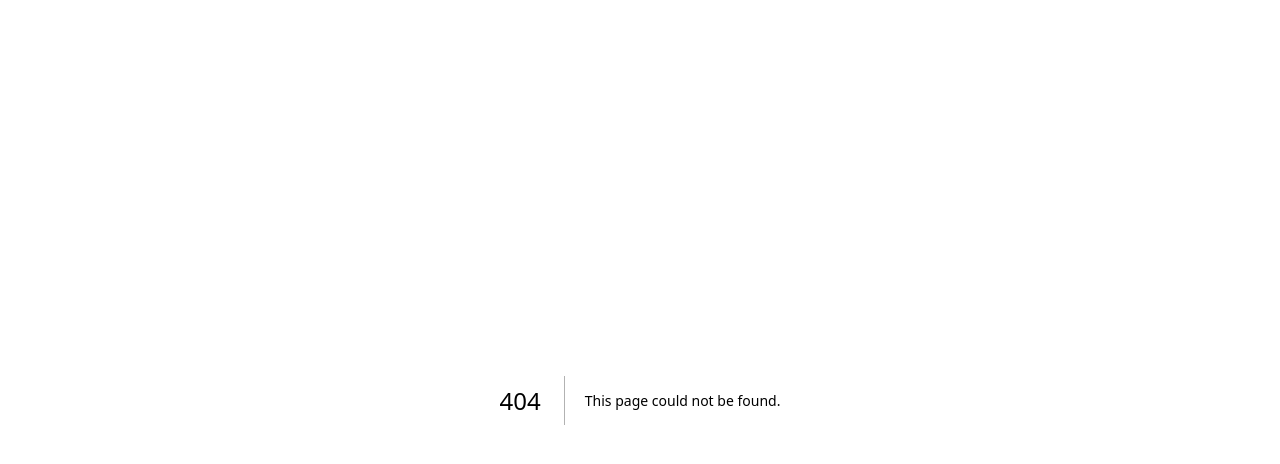
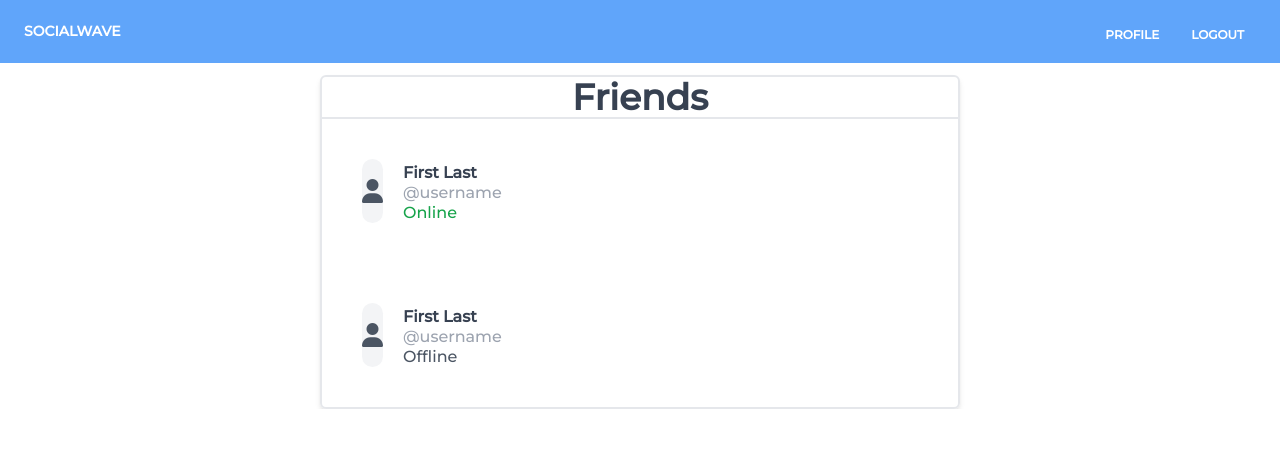
Before and after one commit to jll38/social-wave, a Next.js app: page /friends in a window 1280 px wide. Before the commit this address had no page. Shown: the top 464 px of the page. Built offline with nearby package versions, Linux system fonts and the light colour scheme.

Commit message:
friends page, general styling and content

```diff
--- a/src/components/FeedFriend.tsx
+++ b/src/components/FeedFriend.tsx
@@ -3,11 +3,15 @@ import { UserPicture } from "./UserPicture";
 export function FeedFriend({ ...props }) {
   return (
     <div className="p-2 flex">
-      <UserPicture size={12} user={""} textSize={"md"}/>
-      <span className="relative flex h-3 w-3 -left-3">
-        <span className="animate-ping absolute inline-flex h-full w-full rounded-full bg-green-400 opacity-75"></span>
-        <span className="relative inline-flex rounded-full h-3 w-3 bg-green-500"></span>
-      </span>
+      <UserPicture size={12} user={""} textSize={"md"} />
+      {props.online ? (
+        <span className="relative flex h-3 w-3 -left-3">
+          <span className="animate-ping absolute inline-flex h-full w-full rounded-full bg-green-400 opacity-75"></span>
+          <span className="relative inline-flex rounded-full h-3 w-3 bg-green-500"></span>
+        </span>
+      ) : (
+        <span className="relative flex h-3 w-3 -left-3"></span>
+      )}
       <div className="leading-4 relative top-2">
         <p>{props.name}</p>
         <p className="text-gray-400">{"@" + props.username}</p>
--- /dev/null
+++ b/src/components/Navbar.tsx
@@ -0,0 +1,57 @@
+import React from "react";
+import Link from "next/link";
+interface NavbarProps{
+    fixed: boolean;
+}
+export default function Navbar({ fixed }: NavbarProps) {
+  const [navbarOpen, setNavbarOpen] = React.useState(false);
+  return (
+    <>
+      <nav className="relative flex flex-wrap items-center justify-between px-2 py-3 bg-blue-400 mb-3">
+        <div className="container px-4 mx-auto flex flex-wrap items-center justify-between">
+          <div className="w-full relative flex justify-between lg:w-auto lg:static lg:block lg:justify-start">
+            <Link
+              className="text-sm font-bold leading-relaxed inline-block mr-4 py-2 whitespace-nowrap uppercase text-white"
+              href="/"
+            >
+              SocialWave
+            </Link>
+            <button
+              className="text-white cursor-pointer text-xl leading-none px-3 py-1 border border-solid border-transparent rounded bg-transparent block lg:hidden outline-none focus:outline-none"
+              type="button"
+              onClick={() => setNavbarOpen(!navbarOpen)}
+            >
+              <i className="fas fa-bars"></i>
+            </button>
+          </div>
+          <div
+            className={
+              "lg:flex flex-grow items-center" +
+              (navbarOpen ? " flex" : " hidden")
+            }
+            id="example-navbar-danger"
+          >
+            <ul className="flex flex-col lg:flex-row list-none lg:ml-auto">
+              <li className="nav-item">
+                <a
+                  className="px-3 pt-2 flex items-center text-xs uppercase font-bold text-white hover:opacity-75"
+                  href="#"
+                >
+                  <span className="ml-2">Profile</span>
+                </a>
+              </li>
+              <li className="nav-item">
+                <a
+                  className="px-3 pt-2 flex items-center text-xs uppercase font-bold leading-snug text-white hover:opacity-75"
+                  href="#pablo"
+                >
+                  <span className="ml-2">Logout</span>
+                </a>
+              </li>
+            </ul>
+          </div>
+        </div>
+      </nav>
+    </>
+  );
+}
--- /dev/null
+++ b/src/components/Post.tsx
@@ -0,0 +1,62 @@
+import React from "react";
+import { UserPicture } from "./UserPicture";
+
+const handleLogout = () => {
+
+};
+export function Post({...props}) {
+  return <div className="border-gray-100 border-2 rounded-md shadow-lg mx-4 px-10 pt-5 min-h-52 pb-6">
+            <div className="h-20 border-b-2">
+              <div className="relative">
+                <div className="absolute top-2 flex items-center justify-center">
+                <UserPicture size={16} user={"J"} textSize={"2xl"}/>
+                </div>
+              </div>
+              <div className="relative top-5 left-20 leading-3">
+                <div className="text-xl">{props.name}</div>
+                <div className="text-md text-gray-400">{"@" + props.username}</div>
+              </div>
+            </div>
+            <div className="mt-2">
+              Lorem ipsum dolor sit amet, consectetur adipiscing elit, sed do
+              eiusmod tempor incididunt ut labore et dolore magna aliqua. Ut
+              enim ad minim veniam, quis nostrud exercitation ullamco laboris
+              nisi ut aliquip ex ea commodo consequat. Duis aute irure dolor in
+              reprehenderit in voluptate velit esse cillum dolore eu fugiat
+              nulla pariatur. Excepteur sint occaecat cupidatat non proident,
+              sunt in culpa qui officia deserunt mollit anim id est laborum.
+            </div>
+            <div className="text-md text-gray-400">{props.date}</div>
+
+            <div className="text-gray-600 mt-4">
+              <ul className="flex gap-10">
+                <li>
+                  <button className="transititext-primary text-primary transition duration-150 ease-in-out hover:text-primary-600 focus:text-primary-600 active:text-primary-700 dark:text-primary-400 dark:hover:text-primary-500 dark:focus:text-primary-500 dark:active:text-primary-600" data-te-toggle="tooltip" title="Like">
+                    <i className={"fa-regular fa-thumbs-up fa-flip-horizontal"}></i>
+                  </button>
+                </li>
+                <li>
+                  <button className="transititext-primary text-primary transition duration-150 ease-in-out hover:text-primary-600 focus:text-primary-600 active:text-primary-700 dark:text-primary-400 dark:hover:text-primary-500 dark:focus:text-primary-500 dark:active:text-primary-600" data-te-toggle="tooltip" title="Share">
+                    <i className="fa-solid fa-share"></i>
+                  </button>
+                </li>
+                <li>
+                  <button className="transititext-primary text-primary transition duration-150 ease-in-out hover:text-primary-600 focus:text-primary-600 active:text-primary-700 dark:text-primary-400 dark:hover:text-primary-500 dark:focus:text-primary-500 dark:active:text-primary-600" data-te-toggle="tooltip" title="Repost">
+                    <i className="fa-solid fa-rotate"></i>
+                  </button>
+                </li>
+              </ul>
+              <div className="mt-2 flex w-full">
+                <form className="w-full">
+                  <div className="relative ">
+                    <div className="absolute inset-y-0 left-0 flex items-center pl-3 pointer-events-none"></div>
+                    <input type="text" id="commentInput" className="block w-full py-2 pl-10 text-sm text-gray-900 border border-gray-300 rounded-lg bg-gray-50 focus:ring-blue-500 focus:border-blue-500 " placeholder="Leave a comment" required autoComplete={"off"}/>
+                    <button onClick={handleLogout} className="text-gray-600 absolute right-0 -bottom-0.5 focus:ring-4 focus:outline-none focus:ring-blue-300 font-medium rounded-lg text-lg px-4 py-2">
+                      <i className="fa-regular fa-paper-plane"></i>
+                    </button>
+                  </div>
+                </form>
+              </div>
+            </div>
+          </div>;
+}
--- /dev/null
+++ b/src/components/UserPicture.tsx
@@ -0,0 +1,33 @@
+import React from "react";
+import Image from "next/image";
+
+interface UserPictureProps {
+  size: number;
+  img?: string;
+  user?: string;
+  textSize: string;
+}
+
+export function UserPicture({ size, img, user, textSize }: UserPictureProps) {
+  const hasUser = user && user.length > 0;
+
+  return (
+    <div className={`relative inline-flex items-center justify-center w-${size} h-${size} overflow-hidden bg-gray-100 rounded-full dark:bg-gray-600`}>
+      {!img && !hasUser ? (
+        <i className={`text-${textSize} text-gray-600 dark:text-gray-300 fa-solid fa-user`}>
+          {/* Render specific content when user is not defined */}
+        </i>
+      ) : (
+        <>
+          {!img ? (
+            <span className={`text-${textSize} text-gray-600 dark:text-gray-300`}>
+              {hasUser && user![0]}
+            </span>
+          ) : (
+            <Image src={img} className="object-cover" alt={user + "'s Picture"} width="300" height="300" />
+          )}
+        </>
+      )}
+    </div>
+  );
+}
--- a/src/pages/feed.tsx
+++ b/src/pages/feed.tsx
@@ -2,18 +2,25 @@ import { UserPicture } from "./../components/UserPicture";
 import { Post } from "./../components/Post";
 import { FeedFriend } from "./../components/FeedFriend";
 import { useState } from "react";
+import Navbar from "@/components/Navbar";
 import Link from "next/link";
 
 export default function Feed() {
   const [general, setGeneral] = useState(true);
   return (
     <>
-      <main className="flex justify-between items-start md:px-32 py-20 text-gray-700">
+      <Navbar fixed={true}/>
+      <main className="flex justify-between items-start md:px-32 mt-0 text-gray-700">
         <div className="hidden md:block w-72 border-gray-100 border-2 rounded-md shadow-lg">
           <div className="bg-blue-400 h-24 border-b-2 drop-shadow-none"></div>
           <div className="relative">
             <div className="absolute inset-0 flex items-center justify-center">
-              <UserPicture size={24} textSize={"6xl"} img={"/images/istockphoto-1327592506-612x612.jpg"} user="Test"/>
+              <UserPicture
+                size={24}
+                textSize={"6xl"}
+                img={"/images/istockphoto-1327592506-612x612.jpg"}
+                user="Test"
+              />
             </div>
           </div>
           <div className="p-5 text-center leading-8 mt-10">
@@ -129,7 +136,8 @@ export default function Feed() {
         <div className="hidden md:block w-[25%] border-gray-100 border-2 rounded-md shadow-lg">
           <div className="text-center h-20 border-b-2 text-3xl">Friends</div>
           <div className="w-full overflow-y-scroll h-52">
-            <FeedFriend name="Julian Lechner" username="jlucher" />
+            <FeedFriend name="Julian Lechner" username="jlucher" online={true}/>
+            <FeedFriend name="Julian Lechner" username="jlucher" online={false}/>
           </div>
         </div>
       </main>
--- /dev/null
+++ b/src/pages/friends.tsx
@@ -0,0 +1,37 @@
+import React from "react";
+import Navbar from "@/components/Navbar";
+import { UserPicture } from "@/components/UserPicture";
+export default function Friends(){
+    return (
+        <>
+          <Navbar fixed={true}/>
+          <main className="flex justify-between items-start mt-0 text-gray-700 px-4 md:px-0">
+            <div className="border-2 mx-auto md:w-1/2 w-full rounded-md shadow-md">
+                <div className="mx-auto flex justify-center align-bottom border-b-2">
+                    <h1 className="text-4xl font-extrabold">Friends</h1>
+                </div>
+                <div className="p-10">
+                    <div className="flex flex-row">
+                        <UserPicture size={16} textSize={"2xl"}/>
+                        <div className="pl-5 pt-1   text-md leading-5">
+                            <div className="font-extrabold">First Last</div>
+                            <div className="text-gray-400">@username</div>
+                            <div className="text-green-600">Online</div>
+                        </div>
+                    </div>
+                </div>
+                <div className="p-10">
+                    <div className="flex flex-row">
+                        <UserPicture size={16} textSize={"2xl"}/>
+                        <div className="pl-5 pt-1   text-md leading-5">
+                            <div className="font-extrabold">First Last</div>
+                            <div className="text-gray-400">@username</div>
+                            <div className="text-gray-600">Offline</div>
+                        </div>
+                    </div>
+                </div>
+            </div>
+          </main>
+        </>
+      );
+}
```
Also changed, not shown: public/images/istockphoto-1327592506-612x612.jpg (added).
